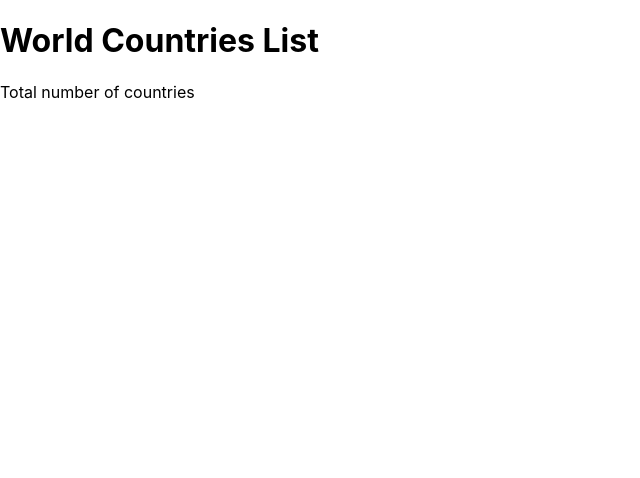
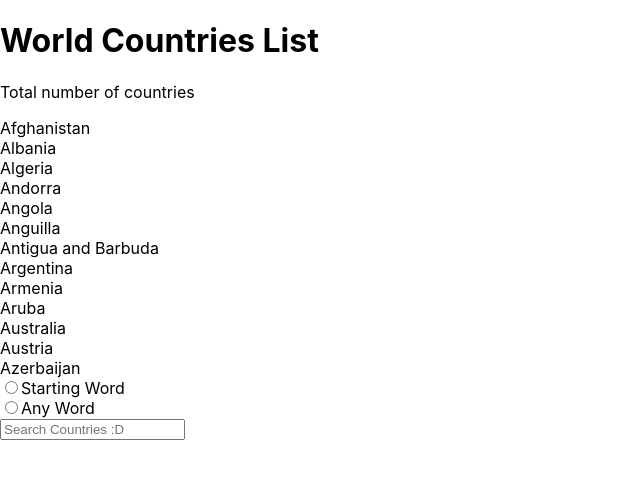
Before and after one commit to flyjwayur/Search-Countries, a React (Create React App) app: page / in a window 1280 px wide. Shown: the top 478 px of the page, without its empty margins (0-640 px from the left). Built offline with nearby package versions, Linux system fonts and the light colour scheme; the HTML template or start-up script is replaced by a standard one.

Commit message:
Build search functionalities with user's input

```diff
--- a/src/components/SearchSection.js
+++ b/src/components/SearchSection.js
@@ -2,10 +2,45 @@ import React from 'react';
 import {countries} from '../Data/countries'
 
 console.log(countries);
+
 class SearchSection extends React.Component{
+
+  state = {
+    searchInput : "",
+    include : true
+  }
+
+  handleRadioButton = include => {
+    this.setState({
+      include,
+    })
+  }
+
+  handleOnKeyUp = e => {
+    console.log(e.target.value);
+    this.setState({
+      searchInput : e.target.value
+    })
+
+  }
   render(){
     return(
-      <div></div>
+      <section className="searchSection">
+                {this.state.include? <div>{countries.filter(country=>country.startsWith('A')).map(country=><div>{country}</div>)}</div>  : <div>{countries.filter(country=>country.startsWith('B')).map(country=><div>{country}</div>)}</div>}
+      <form name="searchForm" className="searchForm">
+          <div className="radioBtnWrapper">
+              <div className="startWordContainer">
+                  <input type="radio" id="startWord" name="radioBtn" value="startWord" onClick={() => this.handleRadioButton(false)}/>
+                  <label htmlFor="startWord" className="radioBtnLabel">Starting Word</label>
+              </div>
+              <div className="anyWordContainer">
+                  <input type="radio" id="anyWord" name="radioBtn" value="anyWord" onClick={() => this.handleRadioButton(true)}/>
+                  <label htmlFor="anyWord" className="radioBtnLabel">Any Word</label>
+              </div>
+          </div>
+      </form>
+      <input className="searchInput" type="text" placeholder="Search Countries :D" onKeyUp={ this.handleOnKeyUp } />
+  </section>
     )
   }
 }
```
